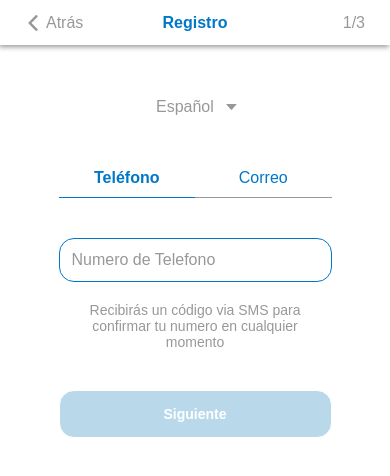
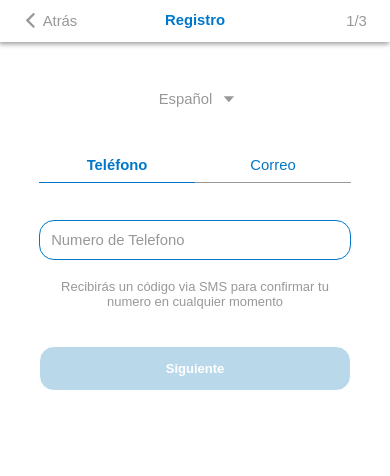
Before and after one commit to Dalfonzo/sabi, a React (Create React App) app: page / in a window 390 px wide. Shown: the top 476 px of the page. Built offline with nearby package versions, Linux system fonts and the light colour scheme.

Commit message:
agregadas media querys

```diff
--- a/public/index.html
+++ b/public/index.html
@@ -24,7 +24,7 @@
       work correctly both with client-side routing and a non-root public URL.
       Learn how to configure a non-root public URL by running `npm run build`.
     -->
-    <title>React App</title>
+    <title>SabiApp</title>
   </head>
   <body>
     <noscript>You need to enable JavaScript to run this app.</noscript>
--- a/src/components/register-form-steps/styles.module.scss
+++ b/src/components/register-form-steps/styles.module.scss
@@ -46,3 +46,11 @@
     background-color: $inactive-blue;
   }
 }
+
+/* Media querys */
+@media only screen and (max-width: 400px) {
+  .container {
+    width: 80%;
+  }
+}
+/* Fin de Media querys */
--- a/src/index.scss
+++ b/src/index.scss
@@ -66,3 +66,17 @@ body {
 }
 
 /* Fin de Resets */
+
+/* Media querys */
+@media only screen and (max-width: 400px) {
+  html {
+    font-size: 58%;
+  }
+}
+@media only screen and (max-width: 350px) {
+  html {
+    font-size: 55%;
+  }
+}
+
+/* Fin de Media querys */
```
